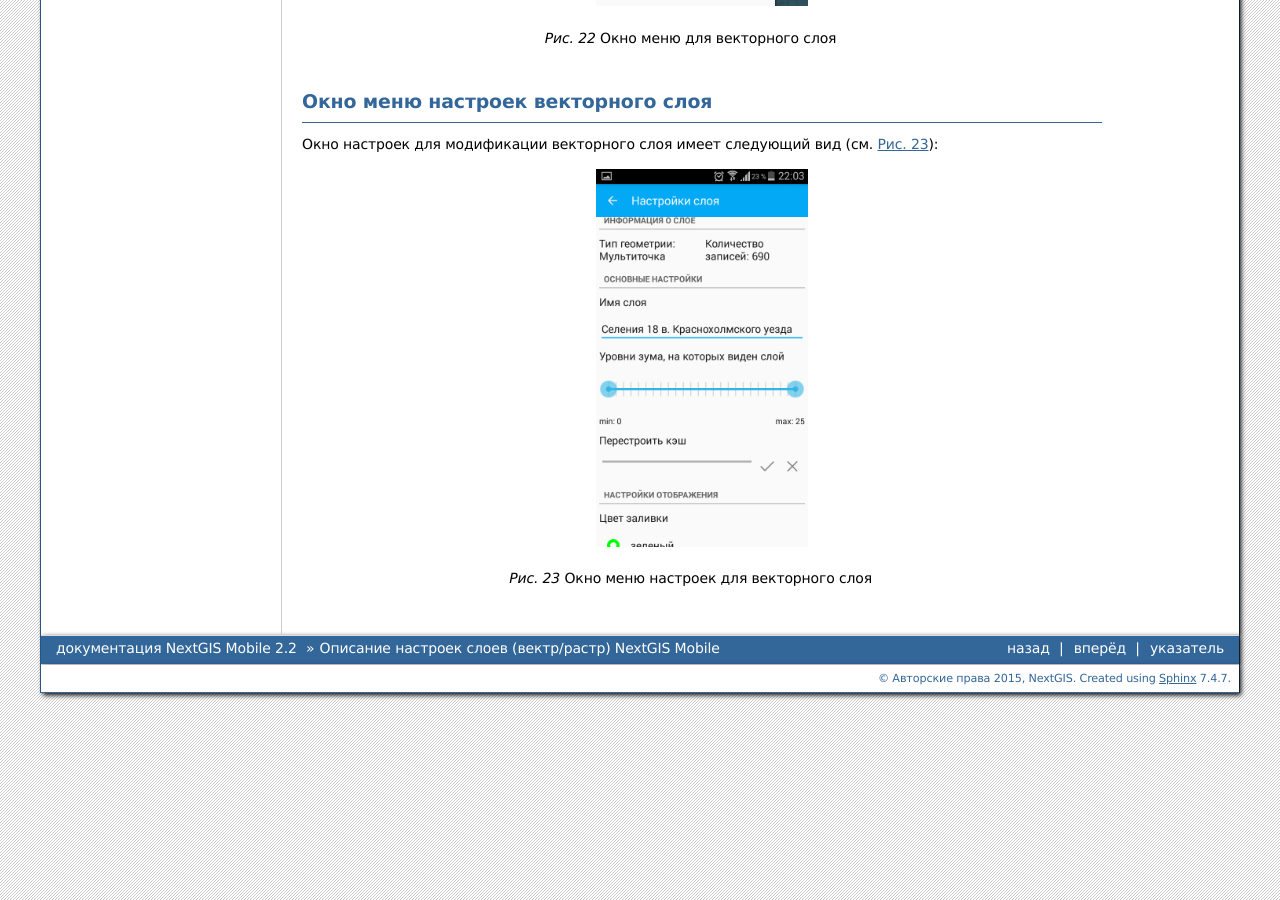
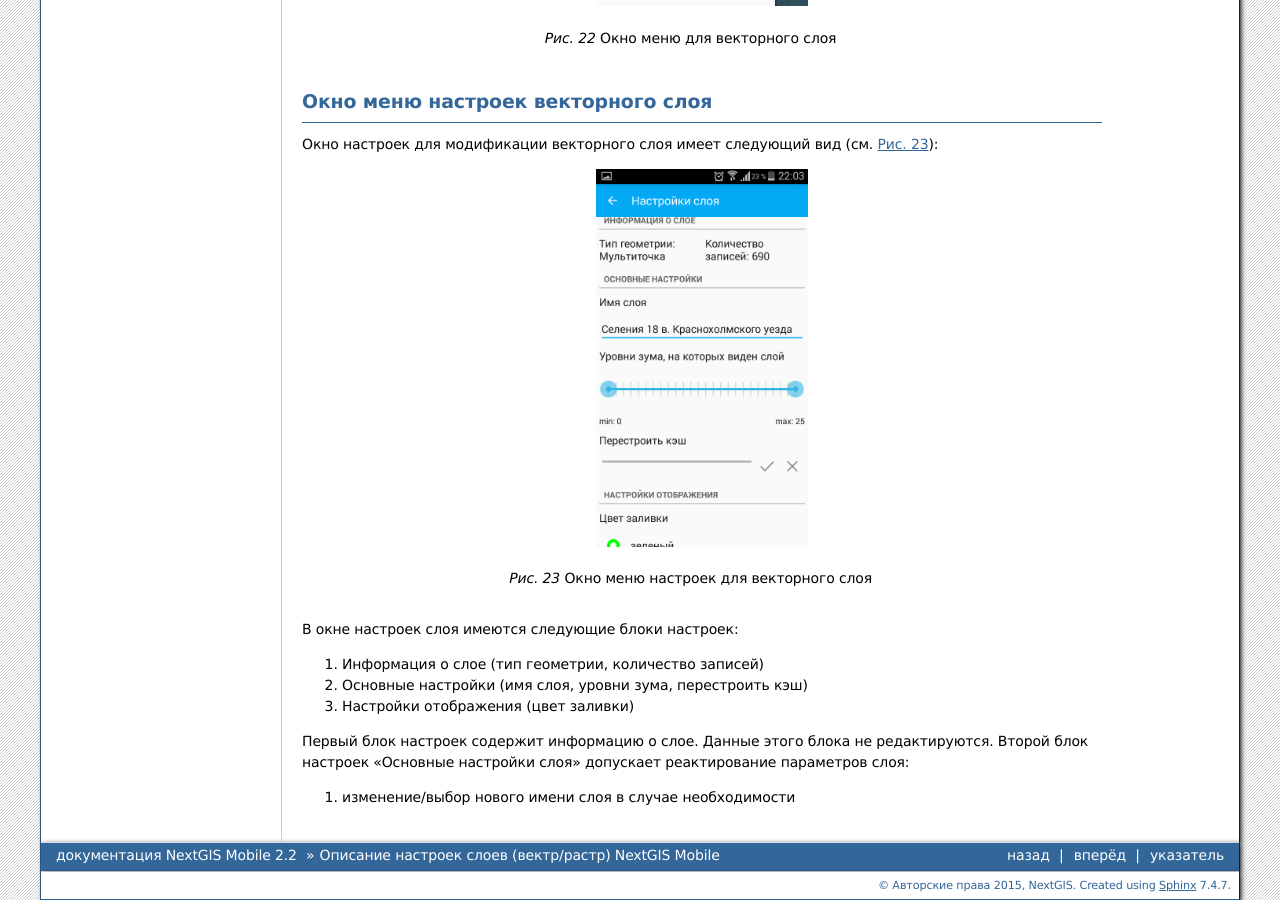
Before and after one commit to nextgis/docs_ngmobile, a Sphinx documentation site: the page built from source/layer_settings.rst, in a window 1280 px wide and 900 px high, scrolled down 739 px. Built offline with Sphinx 7.4.7, drawn with Linux system fonts in a browser that asks for light colours; formulas are drawn with MathJax 3.

Commit message:
добавлен раздел настойки слоев

```diff
--- a/source/layer_settings.rst
+++ b/source/layer_settings.rst
@@ -37,3 +37,14 @@
    :height: 10cm
 
    Окно меню настроек для векторного слоя
+
+В окне настроек слоя имеются следующие блоки настроек:
+
+1. Информация о слое (тип геометрии, количество записей)
+2. Основные настройки (имя слоя, уровни зума, перестроить кэш)
+3. Настройки отображения (цвет заливки)
+
+Первый блок настроек содержит информацию о слое. Данные этого блока не редактируются.
+Второй блок настроек "Основные настройки слоя" допускает реактирование параметров слоя:
+
+1. изменение/выбор нового имени слоя в случае необходимости
```
